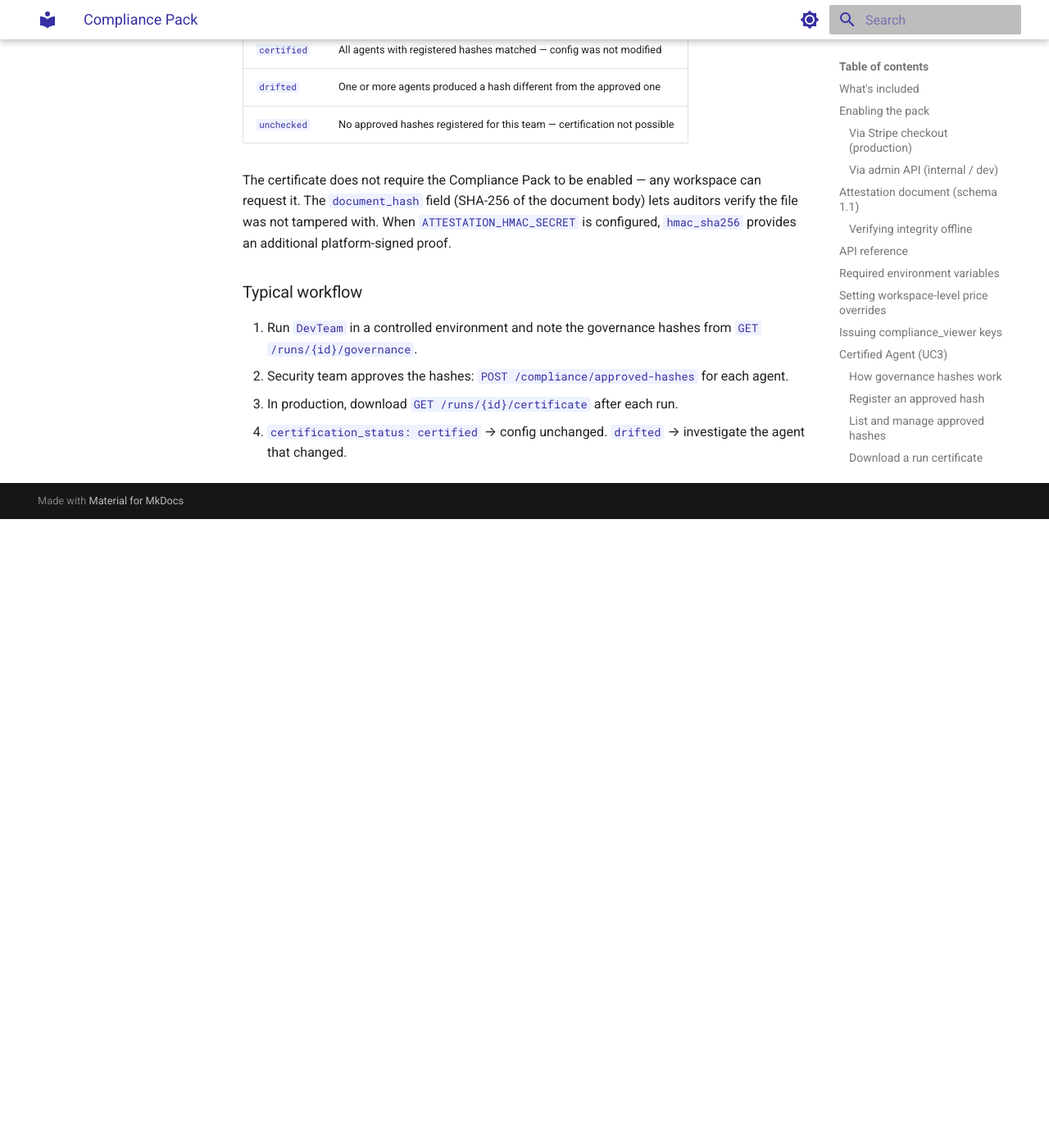
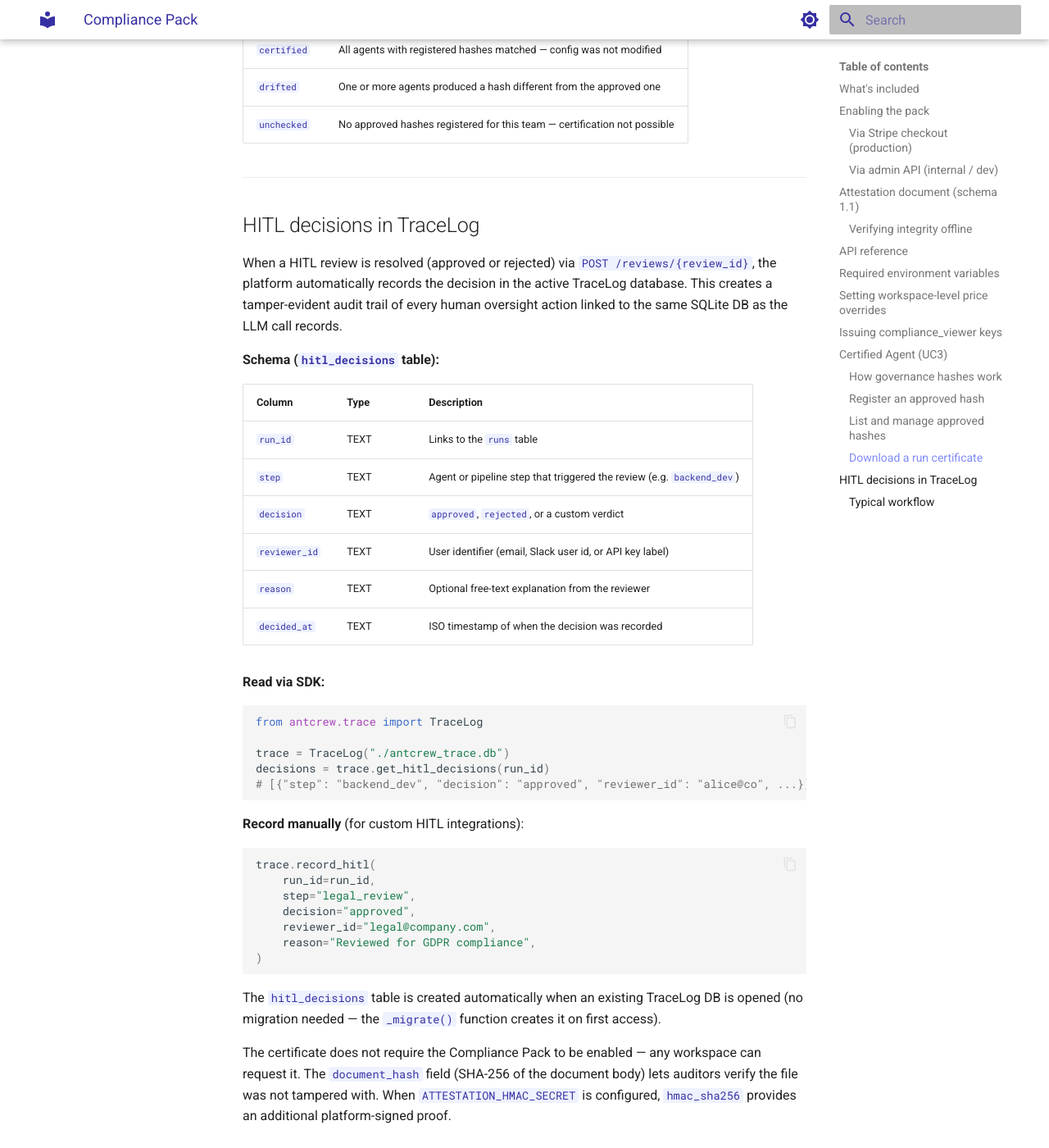
Before and after one commit to iagop03/antcrew-docs, an MkDocs documentation site: the page built from docs/platform/compliance.md, in a window 1280 px wide and 1400 px high, scrolled down 5881 px. Shown: the whole window at 82% size. Built offline with MkDocs 1.6.1 and Material for MkDocs 9.7.7, drawn with Linux system fonts in a browser that asks for light colours; before the commit the page ends 6514 px from its top, so only the background shows below that.

Commit message:
docs: state stores, artifact contracts, HITL TraceLog, max_messages
- architecture/overview.md: Three state stores table (TeamState / MemoryStore /
  KVMemory) and artifact contracts (@agent_contract decorator usage + error example)
- platform/compliance.md: HITL decisions in TraceLog section with schema table,
  SDK read example, and manual record_hitl() usage
- platform/workspaces.md: message-count limit section — workspace-level and
  per-team preset config, env var fallback, priority table

Co-Authored-By: Claude Sonnet 4.6 <noreply@anthropic.com>

````diff
--- a/docs/platform/compliance.md
+++ b/docs/platform/compliance.md
@@ -237,6 +237,47 @@ Returns a signed JSON certificate (attachment: `certificate-{run_id[:12]}.json`)
 | `drifted` | One or more agents produced a hash different from the approved one |
 | `unchecked` | No approved hashes registered for this team — certification not possible |
 
+---
+
+## HITL decisions in TraceLog
+
+When a HITL review is resolved (approved or rejected) via `POST /reviews/{review_id}`, the platform automatically records the decision in the active TraceLog database. This creates a tamper-evident audit trail of every human oversight action linked to the same SQLite DB as the LLM call records.
+
+**Schema (`hitl_decisions` table):**
+
+| Column | Type | Description |
+|---|---|---|
+| `run_id` | TEXT | Links to the `runs` table |
+| `step` | TEXT | Agent or pipeline step that triggered the review (e.g. `backend_dev`) |
+| `decision` | TEXT | `approved`, `rejected`, or a custom verdict |
+| `reviewer_id` | TEXT | User identifier (email, Slack user id, or API key label) |
+| `reason` | TEXT | Optional free-text explanation from the reviewer |
+| `decided_at` | TEXT | ISO timestamp of when the decision was recorded |
+
+**Read via SDK:**
+
+```python
+from antcrew.trace import TraceLog
+
+trace = TraceLog("./antcrew_trace.db")
+decisions = trace.get_hitl_decisions(run_id)
+# [{"step": "backend_dev", "decision": "approved", "reviewer_id": "alice@co", ...}]
+```
+
+**Record manually** (for custom HITL integrations):
+
+```python
+trace.record_hitl(
+    run_id=run_id,
+    step="legal_review",
+    decision="approved",
+    reviewer_id="legal@company.com",
+    reason="Reviewed for GDPR compliance",
+)
+```
+
+The `hitl_decisions` table is created automatically when an existing TraceLog DB is opened (no migration needed — the `_migrate()` function creates it on first access).
+
 The certificate does not require the Compliance Pack to be enabled — any workspace can request it. The `document_hash` field (SHA-256 of the document body) lets auditors verify the file was not tampered with. When `ATTESTATION_HMAC_SECRET` is configured, `hmac_sha256` provides an additional platform-signed proof.
 
 ### Typical workflow
````
Also changed, not shown: docs/architecture/overview.md (+41 -0 lines), docs/platform/workspaces.md (+30 -0 lines).
